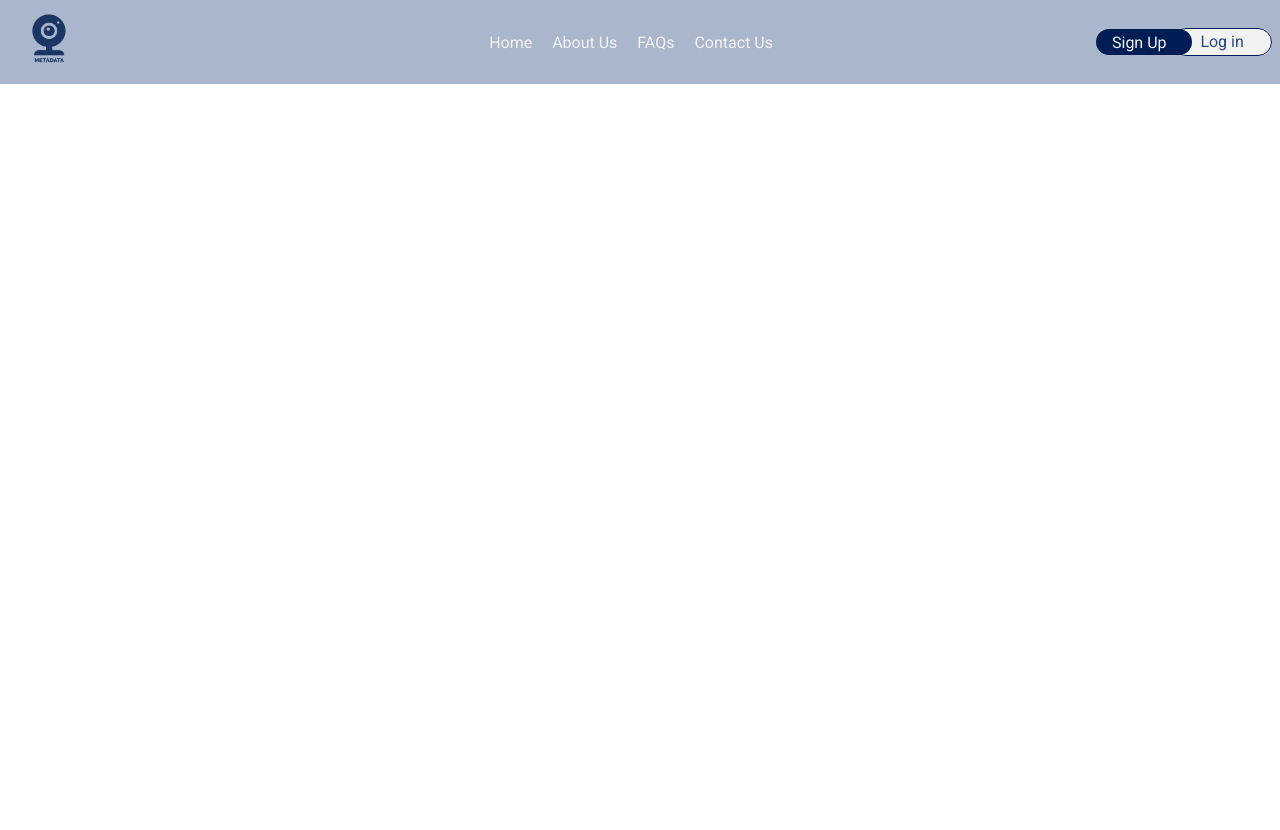
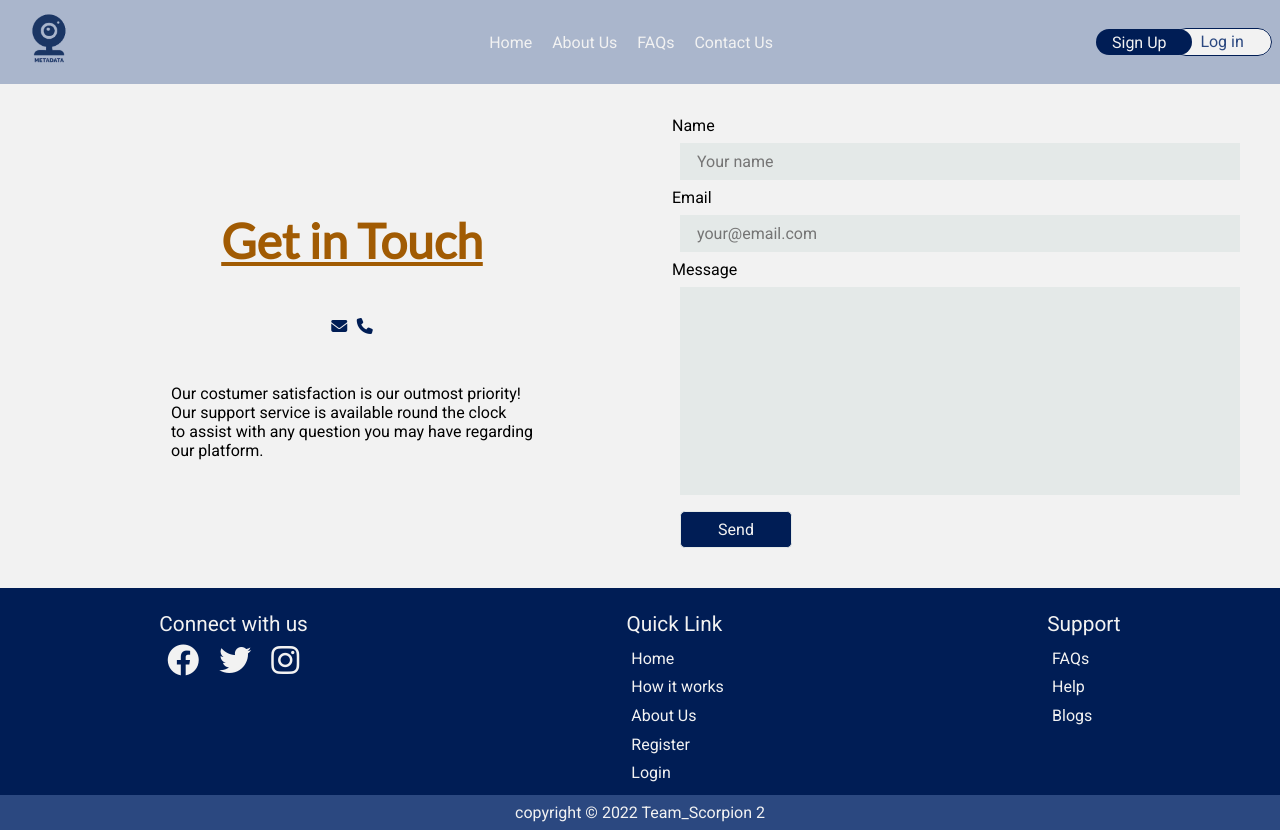
Before and after one commit to zuri-training/Team-Scorpion2, a Django app: template templates/contact.html in a window 1280 px wide. Before the commit the page ends 84 px from the top, so only its background shows below. Run offline with Django 4.2, Linux system fonts and the light colour scheme; the template is opened without the code that fills it, so the values that code supplies are empty.

Commit message:
completed contact page

```diff
--- a/static/css/contact.css
+++ b/static/css/contact.css
@@ -0,0 +1,72 @@
+.contact{
+    position: relative;
+    background: var(--plain-color);
+    font-family: var(--font-main);
+}
+
+.contact .block{
+    display: flex;
+    justify-content: space-between;
+    align-items: center;
+    width: 100%;
+    padding: 2rem;
+}
+
+.contact .block .text{
+    width: calc(100% - 45%);
+    display: grid;
+    place-items: center;
+    row-gap: 3rem;
+}
+
+.contact .block .text h1{
+    color: var(--sec-two-color);
+    text-decoration: underline;
+    font-size: 3rem;
+    font-family: var(--font-sub);
+}
+
+.contact .block .text .links{
+    display: flex;
+    align-items: center;
+}
+
+.contact .block .text .links a{
+    color: var(--sub-color);
+    padding: 0 0.3rem;
+    text-decoration: none;
+}
+
+.contact .block .text .links a:hover{
+    color: var(--main-color);
+}
+
+
+.contact .block form{
+    display: flex;
+    flex-direction: column;
+    justify-content: flex-start;
+}
+
+input, textarea{
+    width: 35rem;
+    padding: 0.5rem 1rem;
+    margin: 0.5rem;
+    outline: none;
+    border: 0.03rem solid var(--neutral-color);
+    background: var(--neutral-color);
+    resize: none;
+    font-family: var(--font-main);
+    font-size: 1rem;
+}
+
+#btn{
+    width: 7rem;
+    background: var(--sub-color);
+    color: var(--plain-color);
+    border-radius: 0.3rem;
+}
+
+#btn:hover{
+    background: var(--main-color);
+}
--- a/templates/contact.html
+++ b/templates/contact.html
@@ -10,6 +10,7 @@
     <link rel="stylesheet" href="{% static 'css/style.css' %}"/>
     <link rel="stylesheet" href="{% static 'css/header.css' %}"/>
     <link rel="stylesheet" href="{% static 'css/contact.css' %}">
+    <link rel="stylesheet" href="{% static 'css/footer.css' %}"/>
     <title>Contact Us</title>
 </head>
 <body>
@@ -43,11 +44,91 @@
 
         </header>
 
-        <main>
+        <main class="contact">
+
+            <div class="block">
+                <div class="text">
+                    <h1>
+                        Get in Touch
+                    </h1>
+
+                    <div class="links">
+                        <a href=""><i class="fa-solid fa-envelope"></i></a>
+                        <a href=""><i class="fa-solid fa-phone"></i></a>
+                    </div>
+
+                    <p>
+                        Our costumer satisfaction is our outmost priority! <br>
+                        Our support service is available round the clock <br>
+                        to assist with any question you may have regarding <br>
+                        our platform.
+                    </p>
+                </div>
+
+                <form action="">
+                    <label for="">Name</label>
+                    <input type="text" placeholder="Your name">
+
+                    <label for="">Email</label>
+                    <input type="email" name="email" id="" placeholder="your@email.com">
+
+                    <label for="">Message</label>
+                    <textarea name="message" id="" cols="30" rows="10"></textarea>
+
+                    <input type="button" value="Send" id="btn">
+                </form>
+
+            </div>
 
         </main>
 
+        <footer>
+            <div class="foots">
+
+                <div class="socials">
+
+                    <p>Connect with us</p>
+
+                    <a href=""><i class="fa-brands fa-facebook fa-2x"></i></a>
+                    <a href=""><i class="fa-brands fa-twitter fa-2x"></i></a>
+                    <a href=""><i class="fa-brands fa-instagram fa-2x"></i></a>
+
+                </div>
+
+                <div class="links">
+
+                    <p>Quick Link</p>
+
+                    <ul>
+                        <li><a href="{% url 'first-page' %}"">Home</a></li>
+                        <li><a href="">How it works</a></li>
+                        <li><a href="{% url 'about-page' %}">About Us</a></li>
+                        <li><a href="{% url 'sign-page' %}">Register</a></li>
+                        <li><a href="{% url 'about-page' %}">Login</a></li>
+                    </ul>
+
+                </div>
+
+                <div class="help">
+
+                    <p>Support</p>
+
+                    <ul>
+                        <li><a href="">FAQs</a></li>
+                        <li><a href="">Help</a></li>
+                        <li><a href="">Blogs</a></li>
+                    </ul>
+
+                </div>
+            </div>
+
+            <div class="copy">
+                copyright © 2022 Team_Scorpion 2
+            </div>
+        </footer>
+
     </div>
 
+    <script src="{% static 'javascript/index.js' %}"></script>
 </body>
 </html>
--- a/templates/index.html
+++ b/templates/index.html
@@ -45,10 +45,7 @@
                     <a href="{% url 'sign-page' %}" id="sign">Sign Up</a>
                     <a href="{% url 'log-page' %}" id="log">Log in</a>
                 {% endif %}
-<<<<<<< HEAD
 
-=======
->>>>>>> 4a61ac5cbcd35abc40176a5a8832927dcac3ceee
             </nav>
 
         </header>
```
Also changed, not shown: db.sqlite3.
